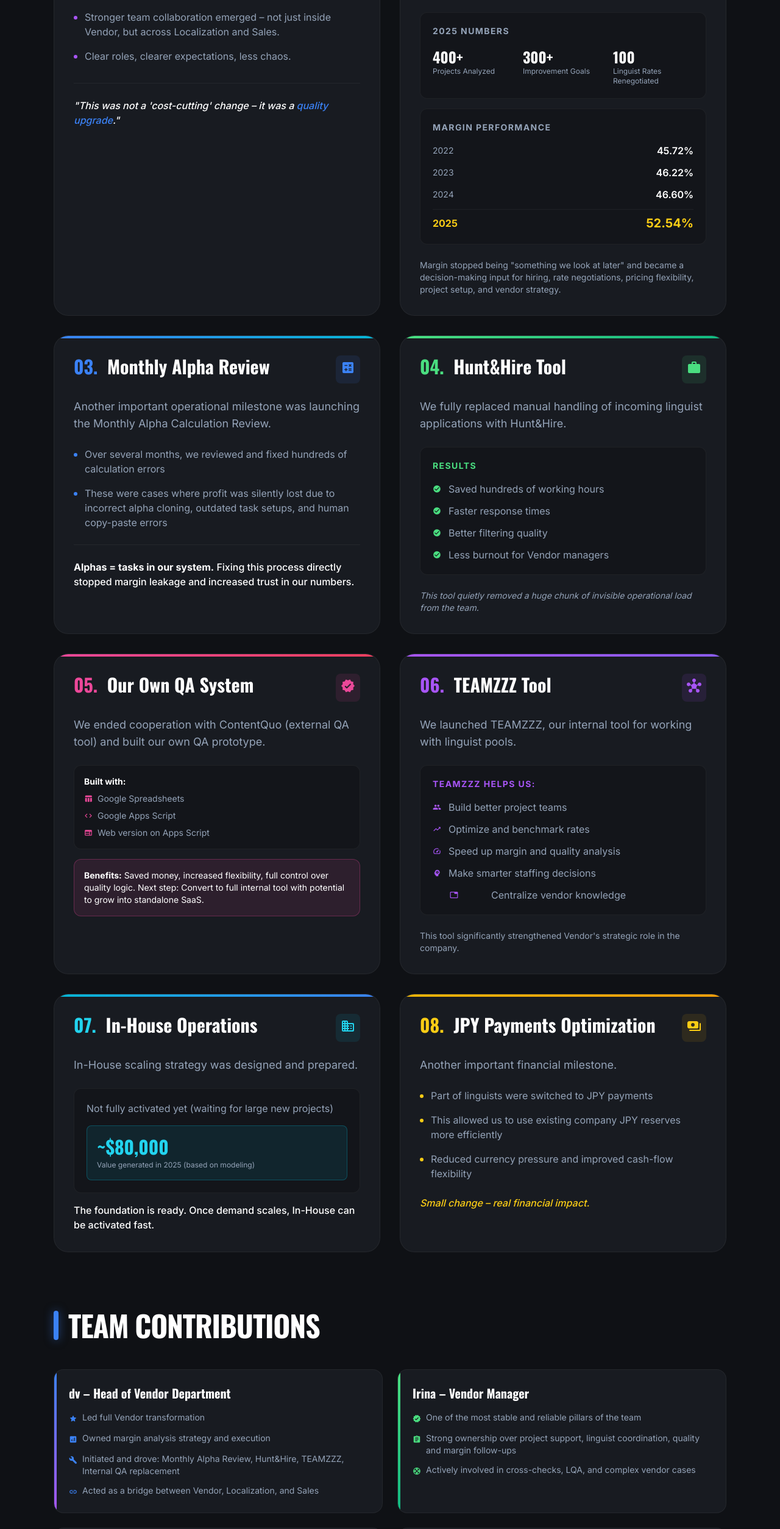
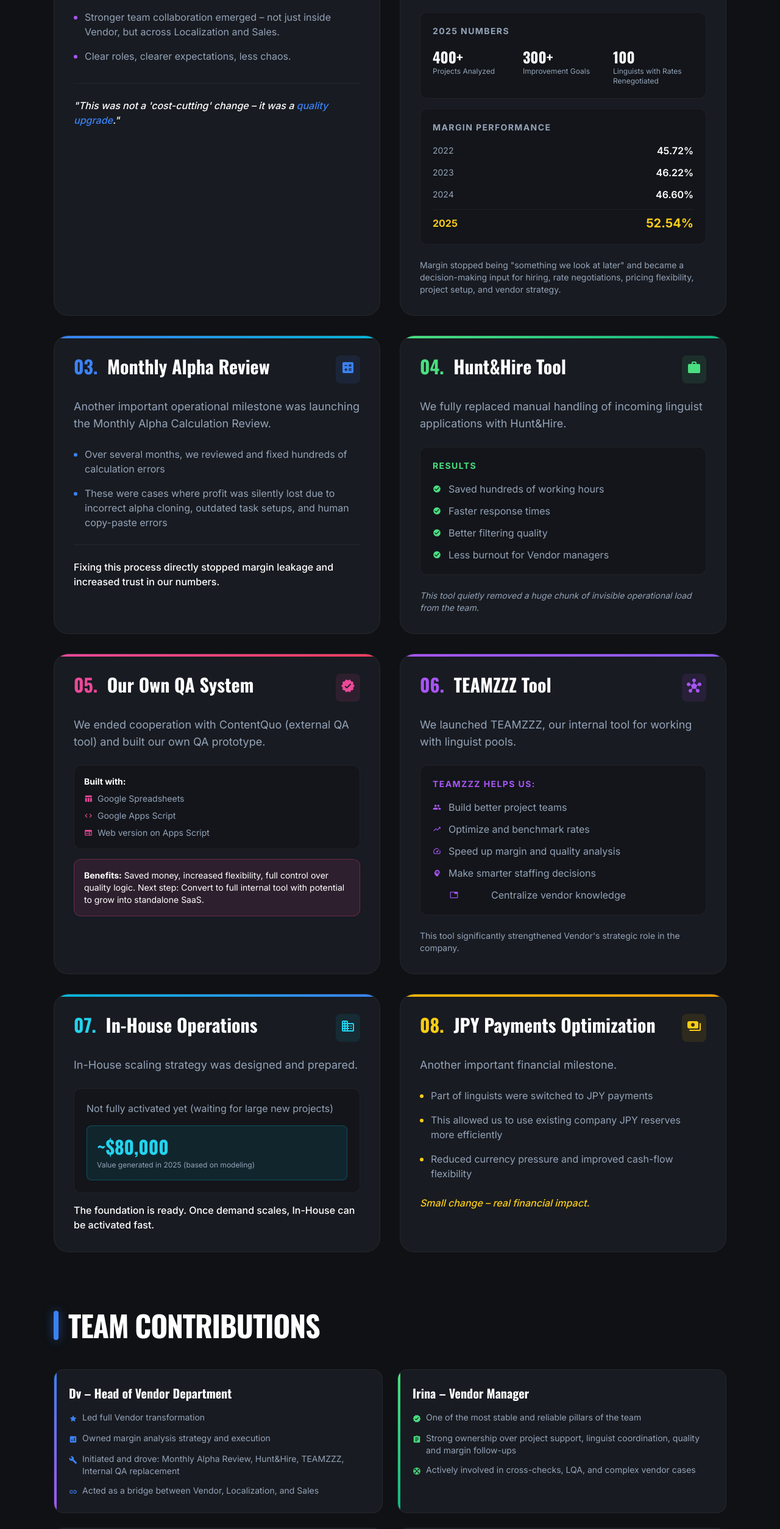
Before and after one commit to dimawin22/annualreport, a plain HTML site: page index.html in a window 1280 px wide. Shown: the part 1591-4099 px from the top of the page at 61% size. Drawn offline with nearby package versions, Linux system fonts and the light colour scheme.

Commit message:
Update index.html

```diff
--- a/index.html
+++ b/index.html
@@ -215,7 +215,7 @@
                             </div>
                             <div>
                                 <div class="text-2xl font-display font-bold text-white">100</div>
-                                <div class="text-xs text-text-muted">Linguist Rates Renegotiated</div>
+                                <div class="text-xs text-text-muted">Linguists with Rates Renegotiated</div>
                             </div>
                         </div>
                     </div>
@@ -270,7 +270,7 @@
                     </ul>
                     <div class="mt-6 pt-6 border-t border-white/5">
                         <p class="text-white font-medium">
-                            <strong>Alphas = tasks in our system.</strong> Fixing this process directly stopped margin leakage and increased trust in our numbers.
+                            Fixing this process directly stopped margin leakage and increased trust in our numbers.
                         </p>
                     </div>
                 </article>
@@ -463,7 +463,7 @@
             <div class="grid grid-cols-1 md:grid-cols-2 gap-6">
                 <article class="bg-dark-surface rounded-2xl p-6 border border-white/5 relative overflow-hidden group card-hover transition-all duration-300">
                     <div class="absolute top-0 left-0 w-1 h-full bg-gradient-to-b from-neon-blue to-neon-purple"></div>
-                    <h4 class="font-display text-xl font-bold text-white mb-4">dv – Head of Vendor Department</h4>
+                    <h4 class="font-display text-xl font-bold text-white mb-4">Dv – Head of Vendor Department</h4>
                     <ul class="space-y-3 text-text-muted text-sm">
                         <li class="flex items-start gap-2">
                             <span class="material-icons-round text-neon-blue text-sm mt-0.5">star</span>
@@ -532,7 +532,7 @@
                         </li>
                         <li class="flex items-start gap-2">
                             <span class="material-icons-round text-neon-pink text-sm mt-0.5">manage_accounts</span>
-                            <span>Took ownership over day-to-day vendor operations, linguist communication, process execution</span>
+                            <span>Took ownership over day-to-day vendor operations, linguist communication, process execution, margin analysis master</span>
                         </li>
                         <li class="flex items-start gap-2">
                             <span class="material-icons-round text-neon-pink text-sm mt-0.5">verified_user</span>
@@ -543,7 +543,7 @@
 
                 <article class="md:col-span-2 bg-dark-surface rounded-2xl p-6 border border-white/5 relative overflow-hidden group card-hover transition-all duration-300">
                     <div class="absolute top-0 left-0 w-1 h-full bg-gradient-to-b from-cyan-400 to-blue-500"></div>
-                    <h4 class="font-display text-xl font-bold text-white mb-4">KD – Vendor → Localization Manager</h4>
+                    <h4 class="font-display text-xl font-bold text-white mb-4">Kd – Vendor → Localization Manager</h4>
                     <ul class="space-y-3 text-text-muted text-sm">
                         <li class="flex items-start gap-2">
                             <span class="material-icons-round text-cyan-400 text-sm mt-0.5">person_add</span>
```
